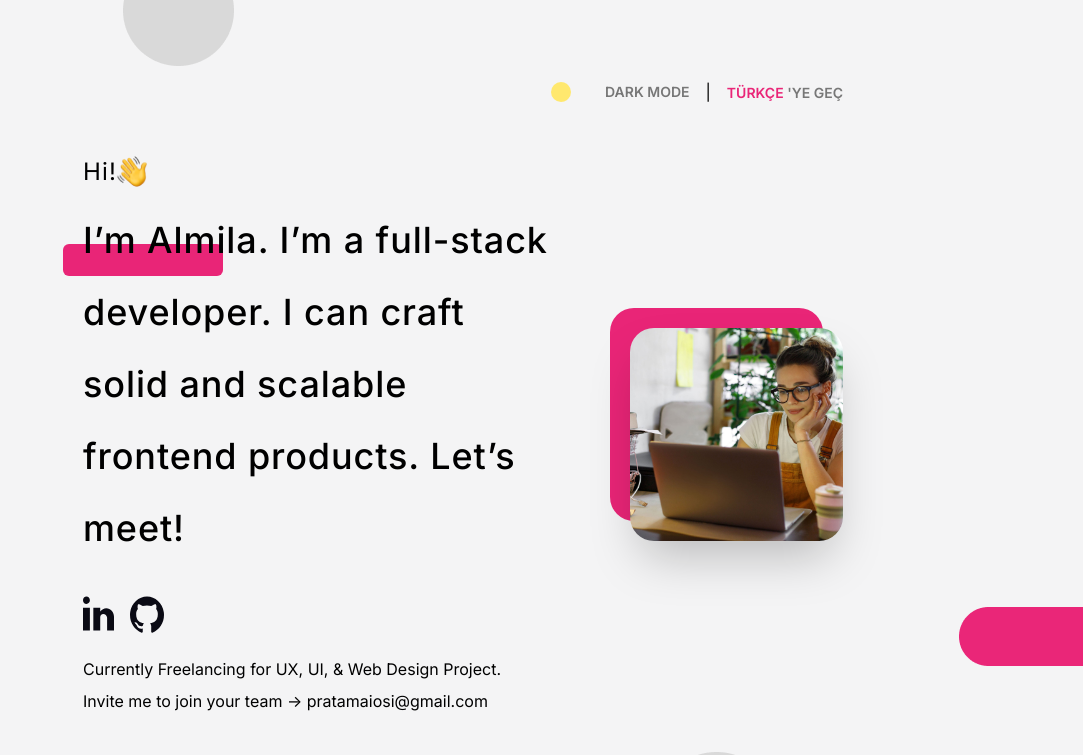
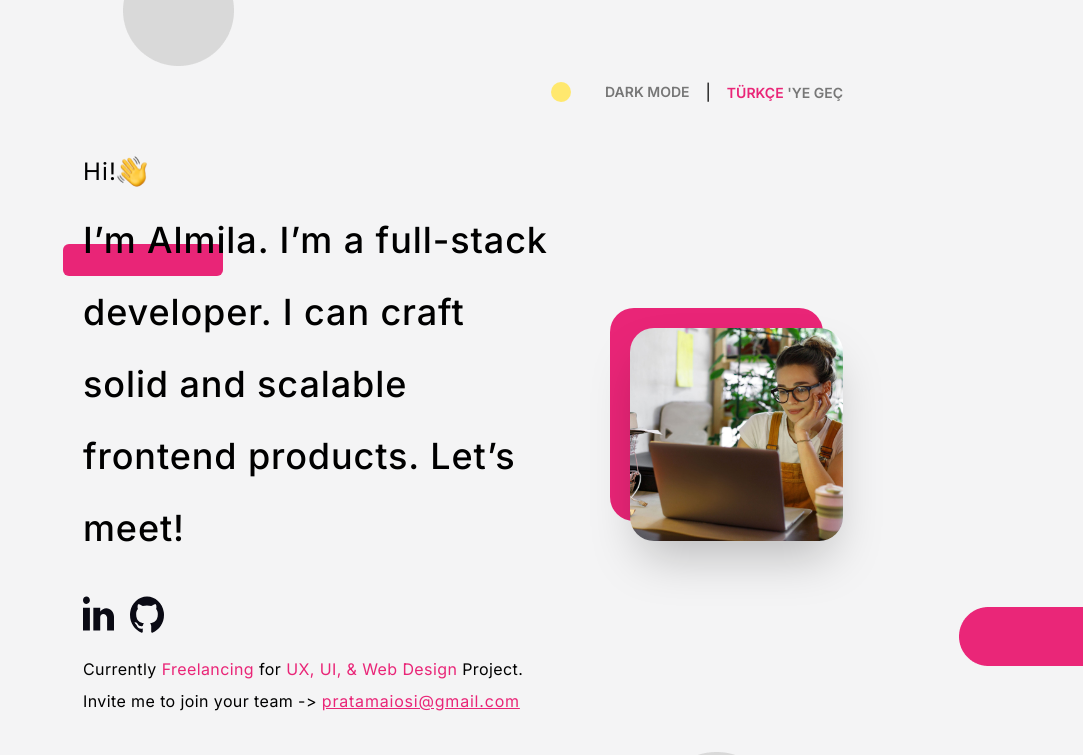
Before and after one commit to Workintech/FSWeb-Frontend-Challenge, a React (Vite) app: page / in a window 1280 px wide. Shown: the top 755 px of the page, without its empty margins (197-1280 px from the left). Built offline with nearby package versions, Linux system fonts and the light colour scheme; a web font is replaced by a local one.

Commit message:
pinkify hooku eklendi

```diff
--- a/public/tr.json
+++ b/public/tr.json
@@ -3,7 +3,7 @@
     "lang": "TÜRKÇE",
     "greeting": "Merhaba!",
     "intro": "Ben Almila! Full-stack web geliştiriciyim. Güvenilir frontend ürünleri geliştiriyorum. Hadi tanışalım!",
-    "social1": "Şu an freelance olarak UX, UI ve Web Tasarımı yapıyorum.",
+    "social1": "Şu an Freelance olarak UX, UI ve Web Tasarımı yapıyorum.",
     "social2": "Takımına katılmamı istiyorsan ->",
     "social3": "pratamaiosi@gmail.com",
     "skillsTitle": "Beceriler",
--- a/src/components/Hero.jsx
+++ b/src/components/Hero.jsx
@@ -7,6 +7,7 @@ import linkedinLogo from "../assets/linkedin.svg";
 import githubLogo from "../assets/github.svg";
 import profilePic from "../assets/images/foto.jpg";
 import emoji from "../assets/images/wavinghand.png";
+import usePinkify from "../hooks/usePinkify";
 
 export default function Hero (){
     const { translations, language } = useContext(LanguageContext);
@@ -15,6 +16,10 @@ export default function Hero (){
 
     const {greeting, intro, social1, social2, social3} = translations;
     const { theme } = useTheme();
+
+    const pinkifiedSocial1Indices = language === 'en' ? [1, 3, 4, 5, 6, 7] : [2, 4, 5, 7, 8];
+    const pinkifiedSocial1 = usePinkify(social1, pinkifiedSocial1Indices);
+
 
     return(
         <>
@@ -37,9 +42,14 @@ export default function Hero (){
                         <img src={githubLogo} className="logo github" alt="Github logo" />
                     </a>
                 </div>
-                <div className="py-4">
-                    <p className="my-2" >{social1}</p>
-                    <p>{social2} <a href="http://">{social3}</a></p>
+                <div className="py-4 tracking-wide">
+                    <p className="my-2">
+                        {pinkifiedSocial1}
+                    </p>
+                    <p className="my-2">
+                        {social1.includes("freelance") && ( <>Şu an <span className="text-pink2">Freelance</span> olarak{" "}<span className="text-pink2">UX, UI ve Web Tasarımı</span> yapıyorum.</>)}
+                    </p>
+                    <p>{social2} <a className="underline text-pink2 tracking-wider" href="http://">{social3}</a></p>
                 </div>
             </section>
             <section className="items-start py-20 relative">
--- a/src/hooks/useLocalStorage.jsx
+++ b/src/hooks/useLocalStorage.jsx
@@ -9,9 +9,9 @@ export default function useLocalStorage(key, defaultValue) {
       if (localVal === null) {
         return defaultValue;
       } else {
-        console.log("defaultValue TYPE:", typeof defaultValue);
-        console.log("LOCALVAL TYPE:",typeof localVal);
-        console.log("LOCALVAL:", localVal);
+        //console.log("defaultValue TYPE:", typeof defaultValue);
+        //console.log("LOCALVAL TYPE:",typeof localVal);
+        //console.log("LOCALVAL:", localVal);
         return JSON.parse(localVal);
       }
     } catch (error) {
--- /dev/null
+++ b/src/hooks/usePinkify.jsx
@@ -0,0 +1,20 @@
+const usePinkify = (str, indices) => {
+    // Stringi arraye çevir
+    const strArr = str.split(' ');
+
+    // Belirtilen indekslerdeki elemanları pink2 yap
+    const pinkifiedArr = strArr.map((word, index) => {
+      if (indices.includes(index)) {
+        return <span key={index} className="text-pink2">{word}</span>;
+      } else {
+        return word;
+      }
+    });
+
+    // Elemanlar arasına boşluk ekleyerek stringe dönüştür
+    const pinkifiedText = pinkifiedArr.reduce((acc, curr) => acc === null ? [curr] : [acc, ' ', curr], null);
+
+    return pinkifiedText;
+  };
+
+  export default usePinkify;
```
